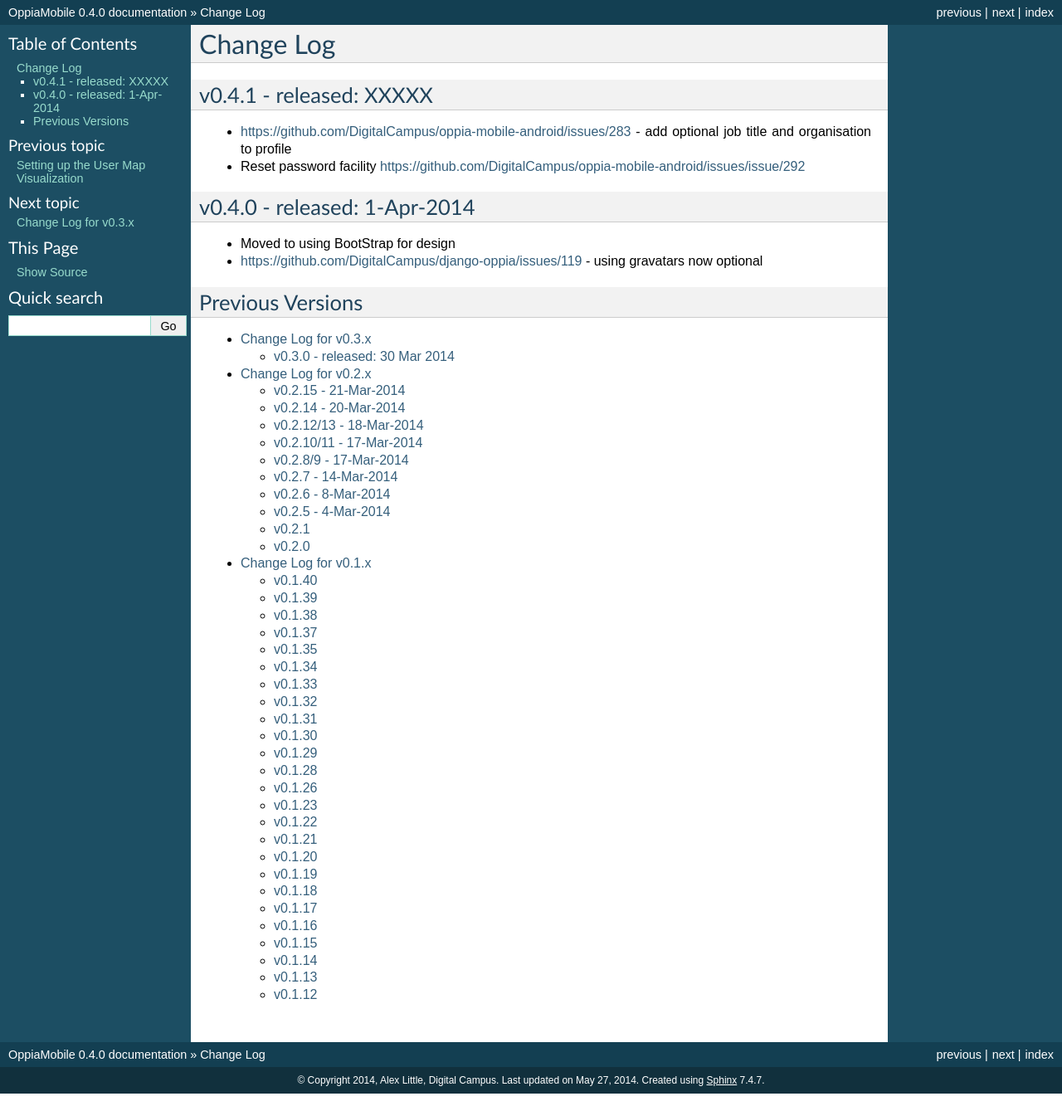
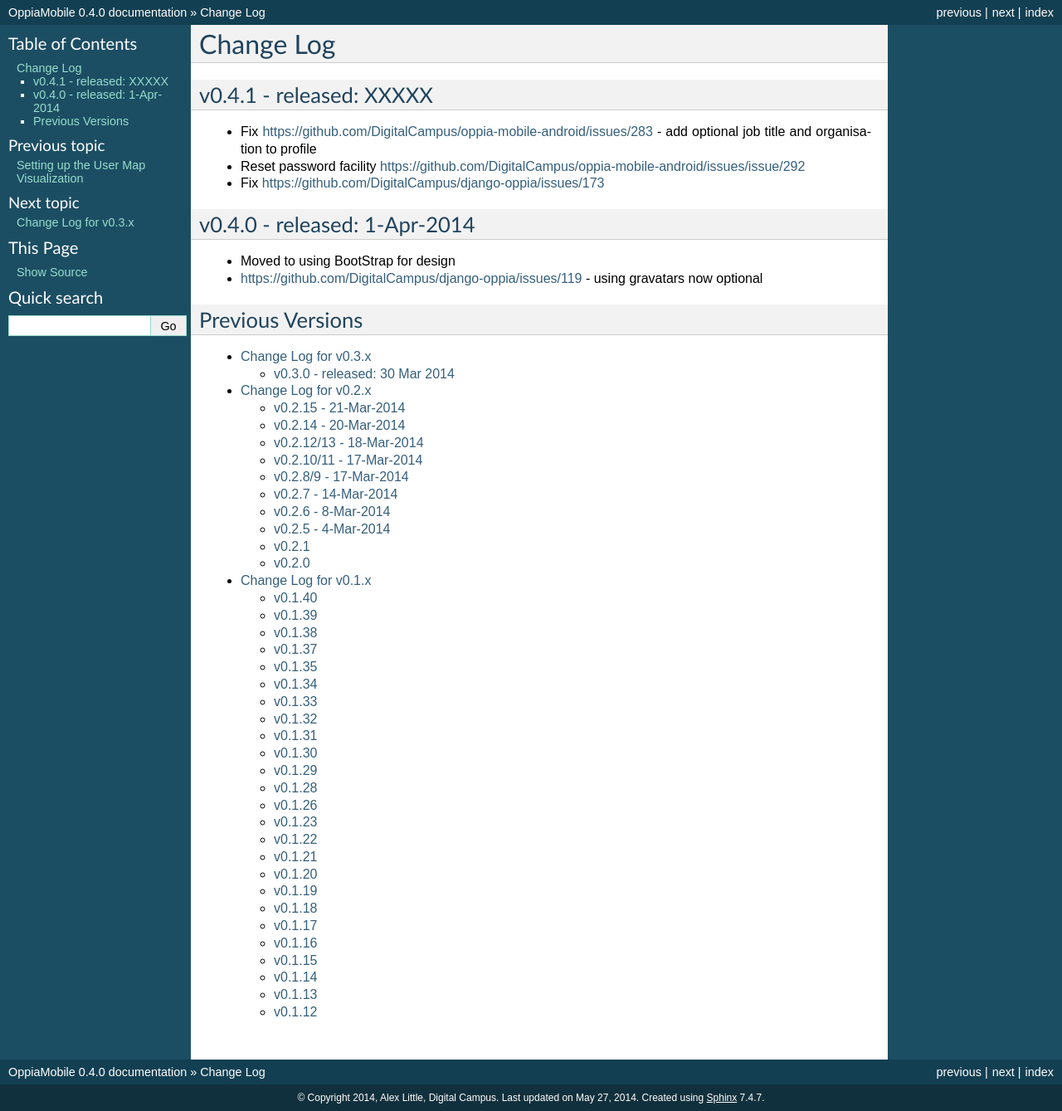
Before and after one commit to DigitalCampus/django-oppia, a Sphinx documentation site: the page built from docs/changelog.rst, in a window 1280 px wide. Shown: the whole page at 83% size. Built offline with Sphinx 7.4.7, drawn with Linux system fonts in a browser that asks for light colours; the version number is read from the project's files by our own code; before the commit the page ends 1318 px from its top, so only the background shows below that.

```diff
--- a/docs/changelog.rst
+++ b/docs/changelog.rst
@@ -3,8 +3,9 @@
 
 v0.4.1 - released: XXXXX
 ----------------------------
-* https://github.com/DigitalCampus/oppia-mobile-android/issues/283 - add optional job title and organisation to profile
+* Fix https://github.com/DigitalCampus/oppia-mobile-android/issues/283 - add optional job title and organisation to profile
 * Reset password facility https://github.com/DigitalCampus/oppia-mobile-android/issues/issue/292
+* Fix https://github.com/DigitalCampus/django-oppia/issues/173
 
 v0.4.0 - released: 1-Apr-2014
 ------------------------------
```
Also changed, not shown: 1 other file.
